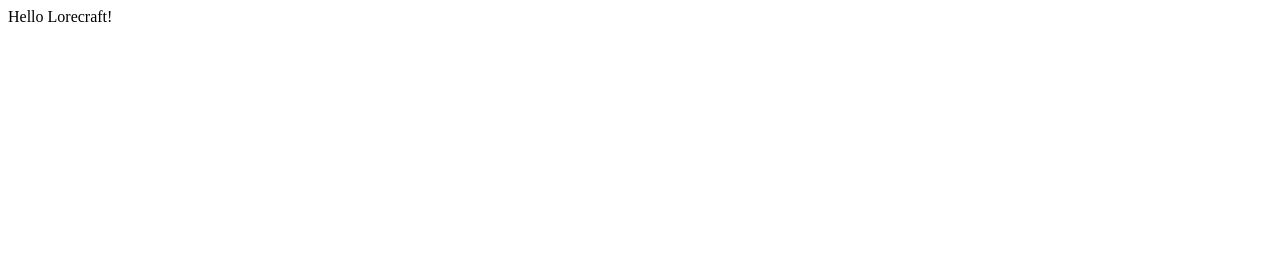
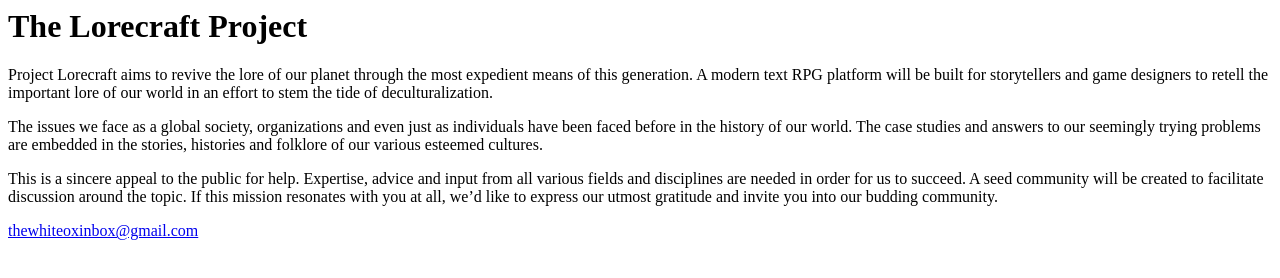
Before and after one commit to lorecrafting/lore_landing, a website: page public/index.html in a window 1280 px wide. Drawn offline with Linux system fonts and the light colour scheme.

Commit message:
Add css folder and file, update content

```diff
--- a/public/index.html
+++ b/public/index.html
@@ -1,7 +1,20 @@
 <html>
-  <title>Lorecraft</title>
+  <head>
+    <title>Lorecraft</title>
+    <link rel="stylesheet" type="text/css" href="/css/style.css"
+  </head>
+
   <body>
-    <div>Hello Lorecraft!</div>
+
+    <h1>The Lorecraft Project</h1>
+
+    <p>Project Lorecraft aims to revive the lore of our planet through the most expedient means of this generation.  A modern text RPG platform will be built for storytellers and game designers to retell the important lore of our world in an effort to stem the tide of deculturalization.</p>
+
+    <p>The issues we face as a global society, organizations and even just as individuals have been faced before in the history of our world.  The case studies and answers to our seemingly trying problems are embedded in the stories, histories and folklore of our various esteemed cultures.</p>
+
+    <p>This is a sincere appeal to the public for help.  Expertise, advice and input from all various fields and disciplines are needed in order for us to succeed.  A seed community will be created to facilitate discussion around the topic.  If this mission resonates with you at all, we’d like to express our utmost gratitude and invite you into our budding community.</p>
+
+    <a href="mailto:thewhiteoxinbox@gmail.com">thewhiteoxinbox@gmail.com</a>
 
   </body>
 </html>
```
Also changed, not shown: public/css/style.css (added).
